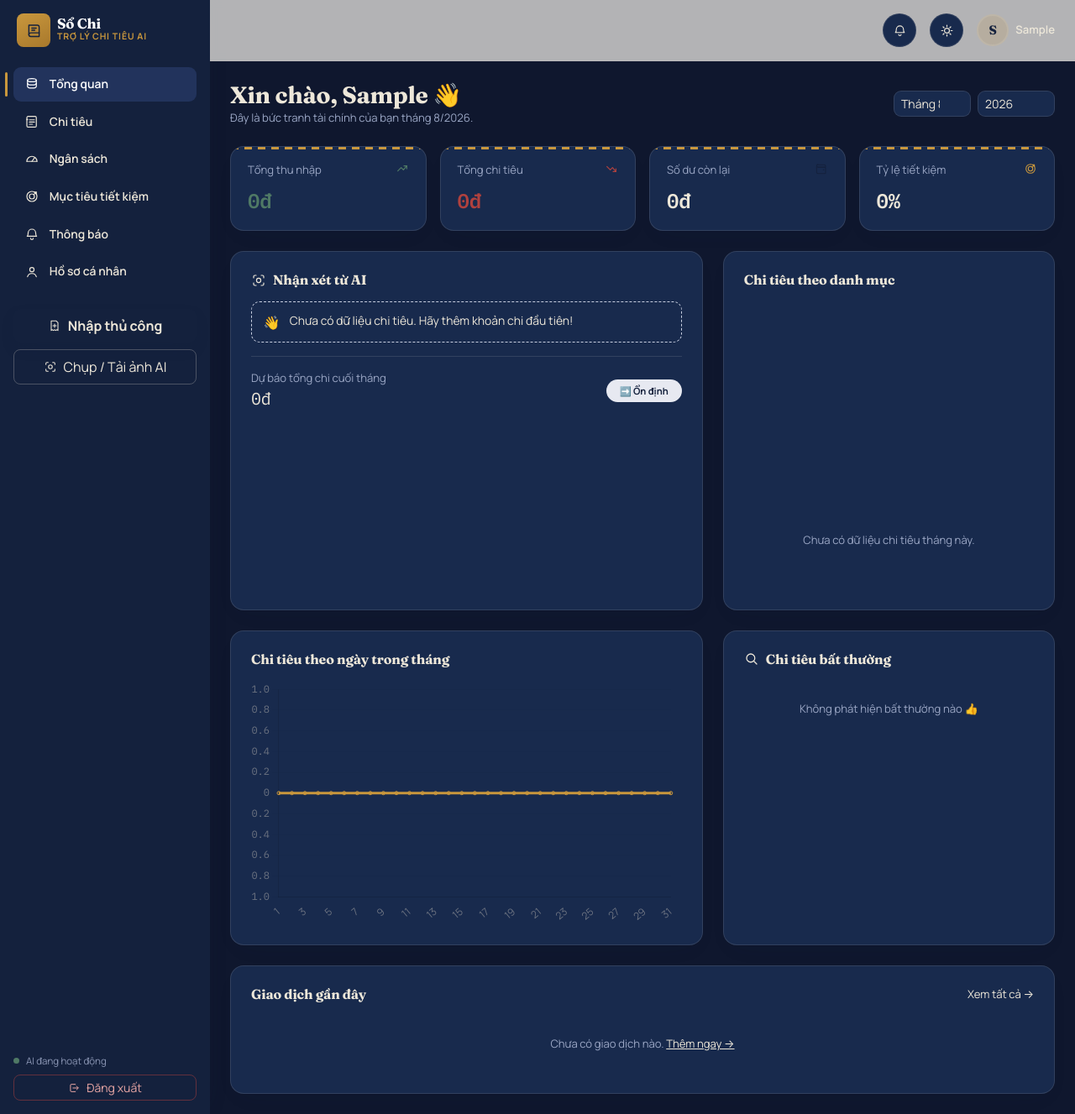
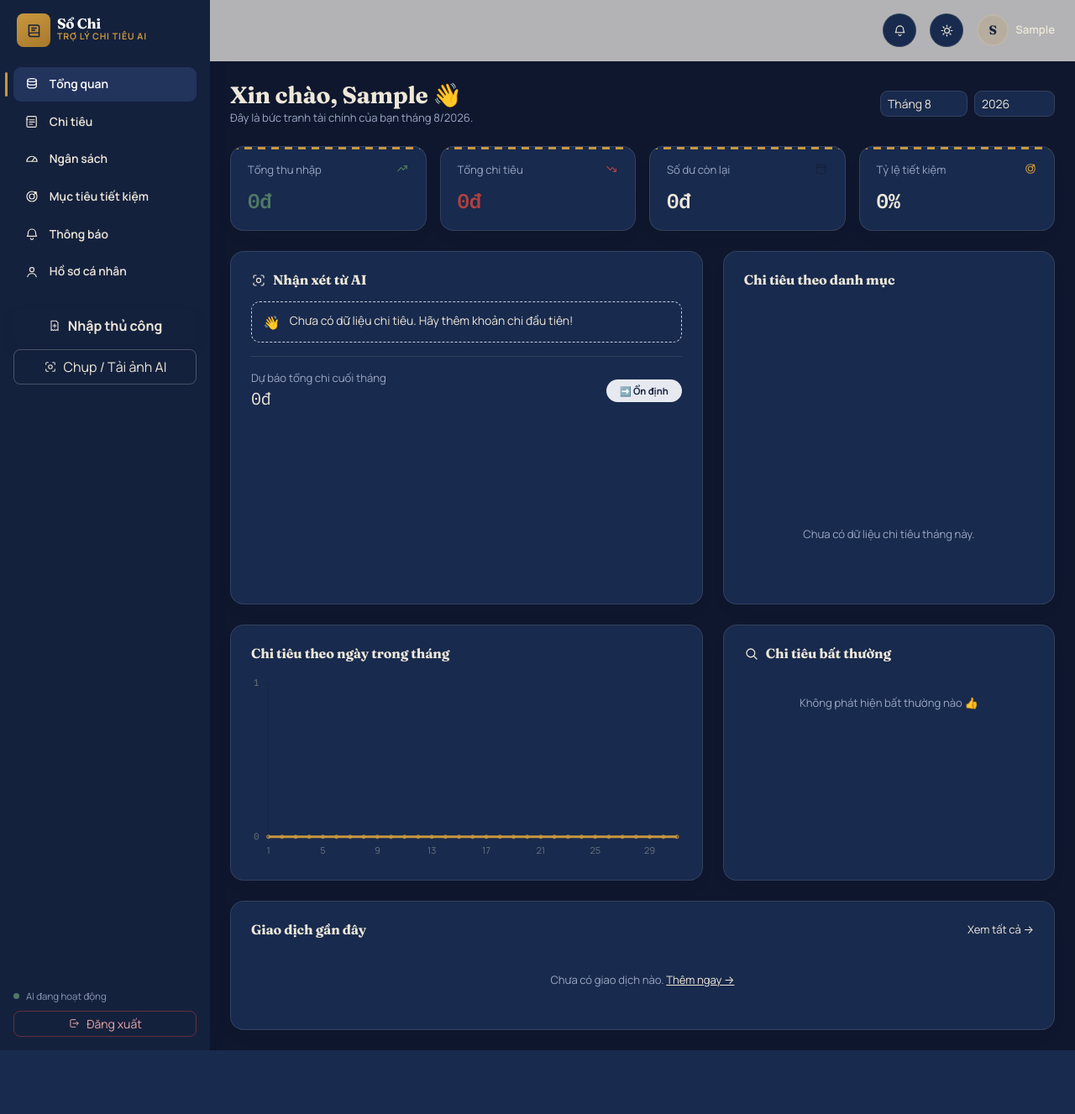
Before and after one commit to mhieu13042002/mydjango, a Django app: page / in a window 1280 px wide. Shown: the whole page at 84% size. After the commit the page ends 1251 px from the top, so only its background shows below. Run offline with Django 5.2, Linux system fonts and the light colour scheme; the visitor is signed in with stand-in values (Sample User, id 1); data that the repository does not hold is empty; a map, chart or similar area stays blank.

Commit message:
Redesign UI theo phong cách Sổ Chi, fix bug lưu ngân sách, thêm định dạng tiền VNĐ

```diff
--- a/static/css/main.css
+++ b/static/css/main.css
@@ -272,3 +272,61 @@ input[type="password"], input[type="text"], input[type="email"], input[type="num
 @media (prefers-reduced-motion: reduce) {
   * { animation: none !important; transition: none !important; }
 }
+
+/* =========================================================================
+   FIXES — phản hồi từ ảnh chụp thực tế (chế độ tối + bố cục)
+   ========================================================================= */
+
+/* --- Placeholder: tăng độ tương phản, đặc biệt ở chế độ tối -------------- */
+::placeholder { color: var(--text-muted); opacity: .75; }
+[data-theme="dark"] ::placeholder { color: #93A0C2; opacity: .85; }
+.js-money-input::placeholder { text-align: right; }
+
+/* Chữ nhập tay trong input/select phải luôn dùng --text, không để trình
+   duyệt tự chọn màu mặc định (nguyên nhân chữ "biến mất" ở chế độ tối) */
+.form-control, .form-select,
+input[type="text"], input[type="number"], input[type="date"], input[type="email"], input[type="password"],
+textarea {
+  color: var(--text) !important;
+  caret-color: var(--gold);
+}
+[data-theme="dark"] .form-control, [data-theme="dark"] .form-select,
+[data-theme="dark"] input, [data-theme="dark"] textarea {
+  background-color: var(--surface) !important;
+}
+
+/* --- Select tháng/năm: chống bị flexbox bóp hẹp làm che mất số ---------- */
+select.form-select {
+  min-width: 108px;
+  flex: 0 0 auto;
+  width: auto;
+}
+select.form-select.form-select-sm { min-width: 96px; }
+
+/* --- Dropdown, pagination, alert: đồng bộ theo theme thay vì mặc định Bootstrap --- */
+.dropdown-menu {
+  background: var(--surface);
+  color: var(--text);
+  border: 1px solid var(--border);
+}
+.dropdown-menu .dropdown-item { color: var(--text); }
+.dropdown-menu .dropdown-item:hover { background: var(--gold-soft); color: var(--ink); }
+
+.pagination .page-link {
+  background: var(--surface);
+  color: var(--text);
+  border-color: var(--border);
+}
+.pagination .page-item.active .page-link {
+  background: var(--ink);
+  border-color: var(--ink);
+  color: #fff;
+}
+[data-theme="dark"] .pagination .page-item.active .page-link { background: var(--gold); border-color: var(--gold); color: var(--ink); }
+
+[data-theme="dark"] .alert-success { background: var(--sage-soft); color: #C8E4D6; border: 1px solid rgba(79,121,101,.4); }
+[data-theme="dark"] .alert-danger  { background: var(--rust-soft);  color: #F3C9C7; border: 1px solid rgba(176,65,62,.4); }
+[data-theme="dark"] .alert-warning { background: var(--gold-soft);  color: #F0DBAE; border: 1px solid rgba(201,151,61,.4); }
+
+/* --- Biểu đồ Chart.js: canvas cần chiều cao/khung ổn định để không ép nhãn nghiêng --- */
+canvas { max-width: 100%; }
--- a/templates/core/dashboard.html
+++ b/templates/core/dashboard.html
@@ -100,7 +100,9 @@
   <div class="col-lg-5">
     <div class="glass p-4 h-100">
       <h6 class="fw-bold mb-3">Chi tiêu theo danh mục</h6>
-      <canvas id="catChart" height="220"></canvas>
+      <div style="position:relative; height:220px;">
+        <canvas id="catChart"></canvas>
+      </div>
       <div id="catEmpty" class="d-none text-center text-muted-soft small py-5">Chưa có dữ liệu chi tiêu tháng này.</div>
     </div>
   </div>
@@ -110,7 +112,9 @@
   <div class="col-lg-7">
     <div class="glass p-4">
       <h6 class="fw-bold mb-3">Chi tiêu theo ngày trong tháng</h6>
-      <canvas id="dailyChart" height="170"></canvas>
+      <div style="position:relative; height:220px;">
+        <canvas id="dailyChart"></canvas>
+      </div>
     </div>
   </div>
   <div class="col-lg-5">
@@ -176,7 +180,7 @@ fetch("{% url 'core:api_chart_category' %}?year={{ year }}&month={{ month }}")
     new Chart(document.getElementById('catChart'), {
       type: 'doughnut',
       data: { labels: d.labels, datasets: [{ data: d.data, backgroundColor: d.colors, borderWidth: 0 }] },
-      options: { plugins: { legend: { position: 'bottom', labels: { color: '#6B7280', boxWidth: 10, font: { family: 'Manrope', size: 11 } } } }, cutout: '68%' }
+      options: { responsive: true, maintainAspectRatio: false, plugins: { legend: { position: 'bottom', labels: { color: '#6B7280', boxWidth: 10, font: { family: 'Manrope', size: 11 } } } }, cutout: '68%' }
     });
   });
 
@@ -185,7 +189,25 @@ fetch("{% url 'core:api_chart_daily' %}?year={{ year }}&month={{ month }}")
     new Chart(document.getElementById('dailyChart'), {
       type: 'line',
       data: { labels: d.labels, datasets: [{ label: 'Chi tiêu', data: d.data, borderColor: '#C9973D', backgroundColor: 'rgba(201,151,61,.14)', fill: true, tension: .35, pointRadius: 2 }] },
-      options: { plugins: { legend: { display: false } }, scales: { x: { ticks: { color: '#6B7280', font: { family: 'Manrope' } }, grid: { display: false } }, y: { ticks: { color: '#6B7280', font: { family: 'IBM Plex Mono' } }, grid: { color: 'rgba(20,33,61,.06)' } } } }
+      options: {
+        responsive: true,
+        maintainAspectRatio: false,
+        plugins: { legend: { display: false } },
+        scales: {
+          x: {
+            ticks: {
+              color: '#6B7280', font: { family: 'Manrope', size: 11 },
+              maxRotation: 0, minRotation: 0, autoSkip: true, maxTicksLimit: 10,
+            },
+            grid: { display: false }
+          },
+          y: {
+            beginAtZero: true,
+            ticks: { color: '#6B7280', font: { family: 'IBM Plex Mono', size: 11 }, precision: 0 },
+            grid: { color: 'rgba(20,33,61,.06)' }
+          }
+        }
+      }
     });
   });
 </script>
```
